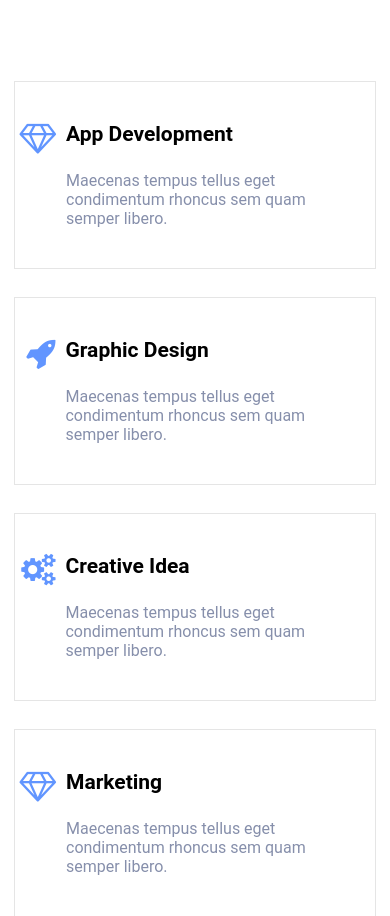
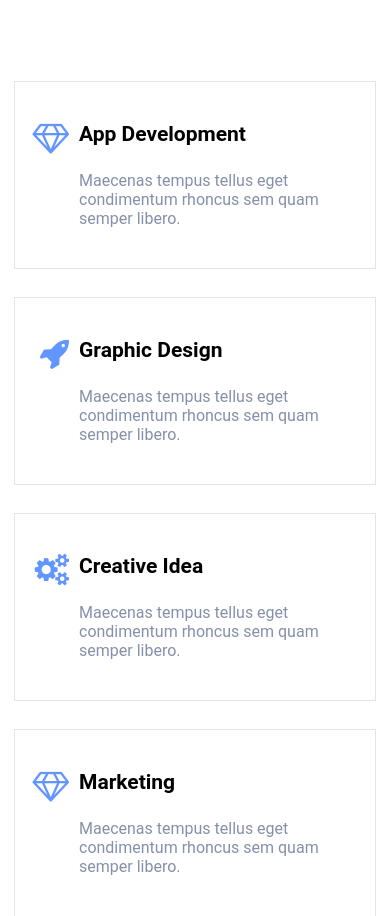
Before and after one commit to Ibrokhim-str/Portfolio, a plain HTML site: page index.html in a window 390 px wide. Shown: the part 3340-4256 px from the top of the page. Drawn offline with Linux system fonts and the light colour scheme.

Commit message:
Update media.css

```diff
--- a/css/media.css
+++ b/css/media.css
@@ -161,7 +161,7 @@ div.service_box > div:not(.clear) {
 
 
 div.service_box div div.in_box {
-	width: 90%;
+	width: 85%;
 	padding-right: 20px;
 	box-sizing: border-box;
 	padding-left: 10px;
@@ -169,10 +169,10 @@ div.service_box div div.in_box {
 }
 
 div.service_box div div.service_icon {
-	width: 10%;
+	width: 15%;
 	display: flex;
 	justify-content: flex-end;
-	padding-left:5px;
+
 
 }
 
```
